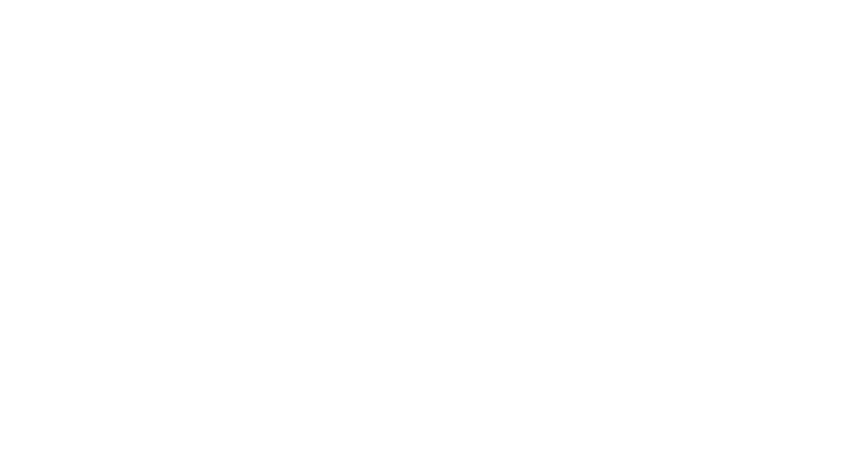
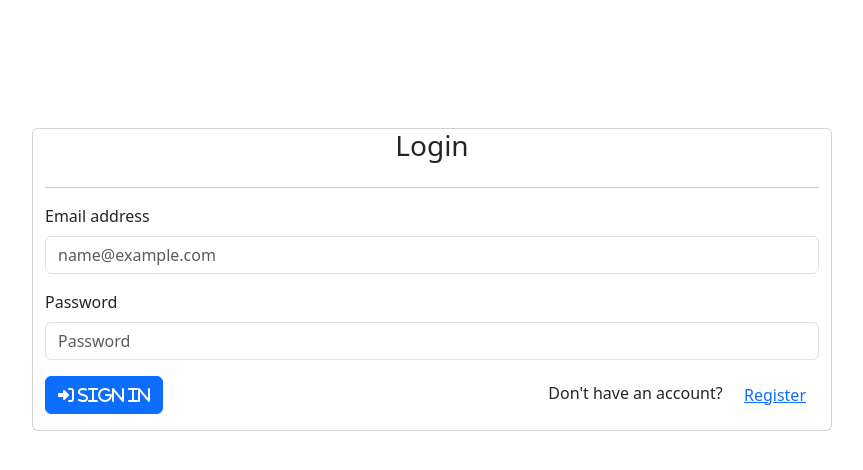
Before and after one commit to BassirouD/Dev-Web, an Angular app in the folder java-angular/book-social-network/book-network-ui/: page /login in a window 1280 px wide. Before the commit this address led to /. Shown: the top 470 px of the page, without its empty margins (208-1071 px from the left). Built offline with nearby package versions, Linux system fonts and the light colour scheme.

Commit message:
login ui implemented

```diff
--- a/java-angular/book-social-network/book-network-ui/src/app/app-routing.module.ts
+++ b/java-angular/book-social-network/book-network-ui/src/app/app-routing.module.ts
@@ -1,10 +1,14 @@
-import { NgModule } from '@angular/core';
-import { RouterModule, Routes } from '@angular/router';
+import {NgModule} from '@angular/core';
+import {RouterModule, Routes} from '@angular/router';
+import {LoginComponent} from "./pages/login/login.component";
 
-const routes: Routes = [];
+const routes: Routes = [
+  {path: 'login', component: LoginComponent}
+];
 
 @NgModule({
   imports: [RouterModule.forRoot(routes)],
   exports: [RouterModule]
 })
-export class AppRoutingModule { }
+export class AppRoutingModule {
+}
--- /dev/null
+++ b/java-angular/book-social-network/book-network-ui/src/app/pages/login/login.component.html
@@ -0,0 +1,26 @@
+<div class="container-fluid card login-container">
+  <h3 class="text-center">Login</h3>
+  <hr>
+  <div class="alert alert-danger" role="alert" *ngIf="errMsg.length">
+    <p *ngFor="let msg of errMsg">{{ msg }}</p>
+  </div>
+  <div class="mb-3">
+    <label for="login" class="form-label">Email address</label>
+    <input [(ngModel)]="authRequest.email" type="email" class="form-control" id="login" placeholder="name@example.com">
+  </div>
+  <div class="mb-3">
+    <label for="password" class="form-label">Password</label>
+    <input [(ngModel)]="authRequest.password" type="password" class="form-control" id="password" placeholder="Password">
+  </div>
+  <div class="d-flex justify-content-between mb-3">
+    <button (click)="login()" type="button" class="btn btn-primary">
+      <em class="fas fa-sign-in-alt">&nbsp;Sign in</em>
+    </button>
+    <div>
+      Don't have an account?&nbsp;
+      <button (click)="register()" type="button" class="btn btn-link">
+        Register
+      </button>
+    </div>
+  </div>
+</div>
--- /dev/null
+++ b/java-angular/book-social-network/book-network-ui/src/app/pages/login/login.component.ts
@@ -0,0 +1,37 @@
+import {Component} from '@angular/core';
+import {AuthenticationRequest} from "../../services/models/authentication-request";
+import {Router} from "@angular/router";
+import {AuthenticationService} from "../../services/services/authentication.service";
+
+@Component({
+  selector: 'app-login',
+  templateUrl: './login.component.html',
+  styleUrl: './login.component.scss'
+})
+export class LoginComponent {
+  authRequest: AuthenticationRequest = {email: '', password: ''}
+  errMsg: Array<string> = [];
+
+  constructor(private router: Router,
+              private authSrv: AuthenticationService) {
+  }
+
+  login() {
+    this.errMsg = [];
+    this.authSrv.authenticate({
+      body: this.authRequest
+    }).subscribe({
+      next: (res) => {
+        //todo save token
+        this.router.navigate(['books'])
+      },
+      error: (err) => {
+        console.log(err)
+      }
+    })
+  }
+
+  register() {
+    this.router.navigate(['register'])
+  }
+}
--- a/java-angular/book-social-network/book-network-ui/src/styles.scss
+++ b/java-angular/book-social-network/book-network-ui/src/styles.scss
@@ -1,3 +1,9 @@
 /* You can add global styles to this file, and also import other style files */
 @import "bootstrap/dist/css/bootstrap.min.css";
 @import "@fortawesome/fontawesome-free/css/all.min.css";
+
+
+.login-container {
+  width: 800px !important;
+  margin-top: 10%;
+}
```
Also changed, not shown: java-angular/book-social-network/book-network-ui/src/app/app.module.ts (+6 -2 lines), java-angular/book-social-network/book-network-ui/src/app/pages/login/login.component.scss (added), 1 other file (tests, documents, lock files or other folders).
